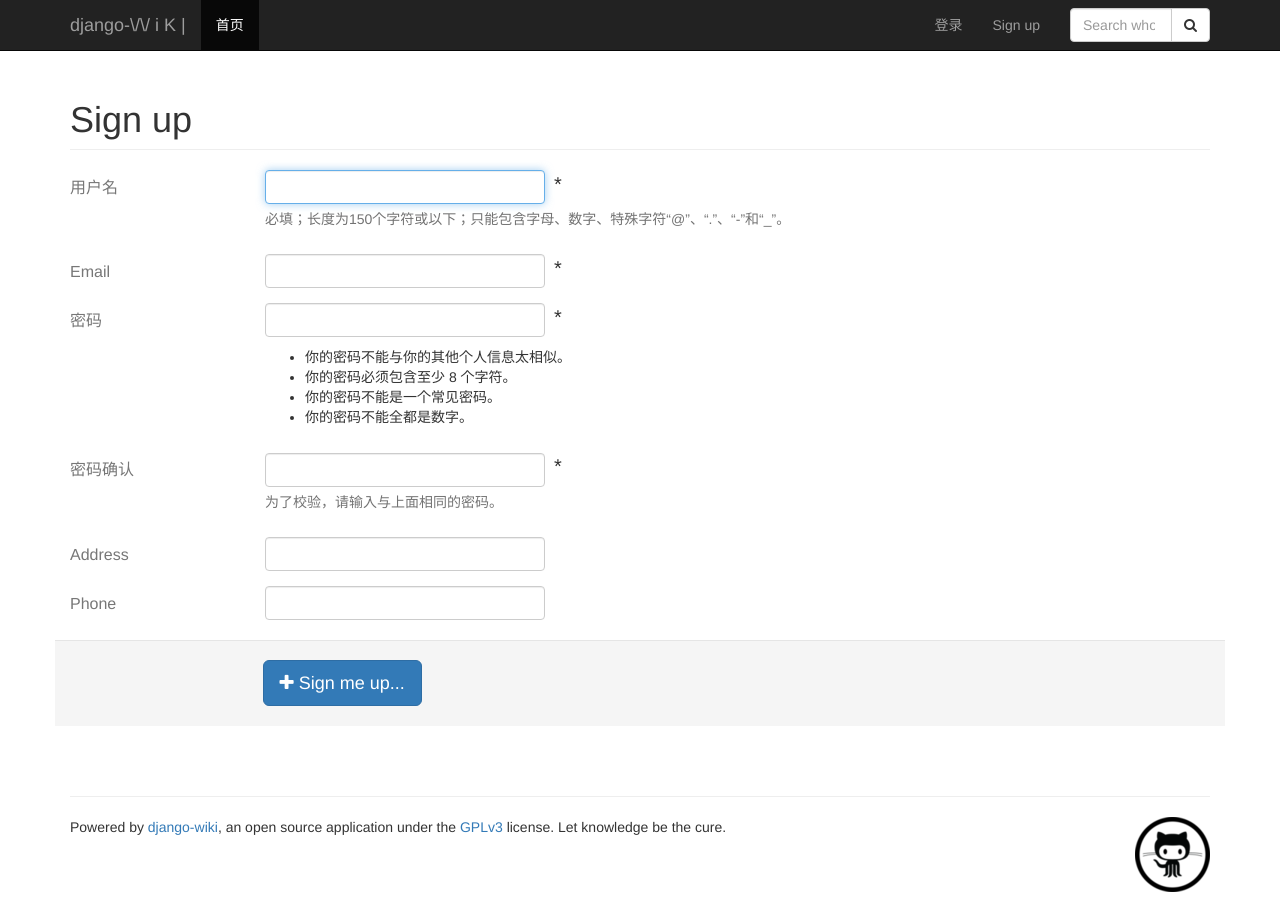
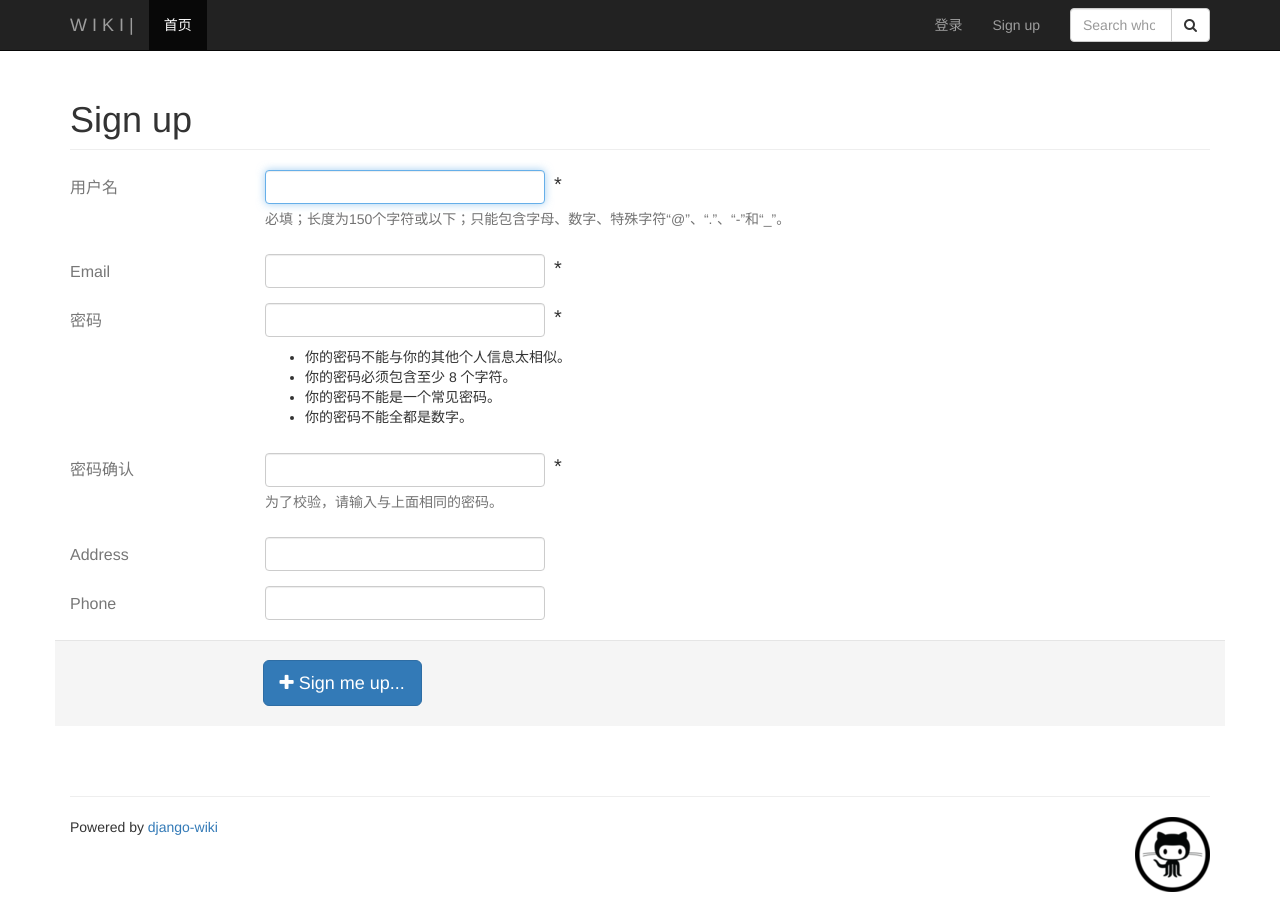
Before and after one commit to xuqil/wiki, a Django app: a page that uses wiki/templates/wiki/base_site.html in a window 1280 px wide. Run offline with Django 3.2, Linux system fonts and the light colour scheme; parts of the project's set-up code (start-up, migrations or seed data) failed here and were passed over; some libraries are stand-ins or nearby versions.

Commit message:
修改一些链接

```diff
--- a/dj_wiki2/settings.py
+++ b/dj_wiki2/settings.py
@@ -55,7 +55,7 @@ MIDDLEWARE = [
     'django.middleware.security.SecurityMiddleware',
     'django.contrib.sessions.middleware.SessionMiddleware',
     'django.middleware.common.CommonMiddleware',
-    'django.middleware.csrf.CsrfViewMiddleware',
+    # 'django.middleware.csrf.CsrfViewMiddleware',
     'django.contrib.auth.middleware.AuthenticationMiddleware',
     'django.contrib.messages.middleware.MessageMiddleware',
     'django.middleware.clickjacking.XFrameOptionsMiddleware',
--- a/wiki/templates/wiki/base_site.html
+++ b/wiki/templates/wiki/base_site.html
@@ -2,11 +2,10 @@
 <html lang="en">
   <head>
     <meta charset="utf-8">
-    <title>{% block wiki_pagetitle %}{% endblock %}{% block wiki_site_title %} - django-\/\/  i K |{% endblock %}</title>
+    <title>{% block wiki_pagetitle %}{% endblock %}{% block wiki_site_title %} - WIKI |{% endblock %}</title>
     <meta name="viewport" content="width=device-width, initial-scale=1.0">
     <meta http-equiv="X-UA-Compatible" content="IE=edge">
     <meta name="description" content="">
-    <meta name="author" content="www.django-wiki.org">
 
     <!-- Le styles -->
     <link href="{% static "wiki/bootstrap/css/wiki-bootstrap.min.css" %}" rel="stylesheet">
@@ -29,7 +28,7 @@
             <span class="icon-bar"></span>
           </button>
           {% block wiki_header_branding %}
-          <a class="navbar-brand" href="{% url 'wiki:root' %}">django-\/\/ i K |</a>
+          <a class="navbar-brand" href="{% url 'wiki:root' %}">W I K I |</a>
           {% endblock %}
         </div>
         <div class="navbar-collapse collapse">
@@ -113,7 +112,7 @@
           {% block wiki_header_navlinks %}
           <ul class="nav navbar-nav">
             <li class="active"><a href="/">{% trans "Home" %}</a></li>
-<!--            <li><a href="https://github.com/django-wiki/django-wiki" target="_blank">{% trans "About" %}</a></li>-->
+<!--            <li><a href="https://github.com/xuqil/wiki" target="_blank">{% trans "About" %}</a></li>-->
           </ul>
           {% endblock %}
         </div>
@@ -134,11 +133,11 @@
       <footer id="wiki-footer">
         <hr />
         {% block wiki_footer_logo %}
-        <a href="https://github.com/django-wiki/django-wiki" class="pull-right"><img src="{% static "wiki/img/github_icon.png" %}" /></a>
+        <a href="https://github.com/xuqil/wiki" class="pull-right"><img src="{% static "wiki/img/github_icon.png" %}" /></a>
         {% endblock %}
         {% block wiki_footer_prepend %}
         {% endblock %}
-        <p>{% blocktrans %}Powered by <a href="http://www.django-wiki.org">django-wiki</a>, an open source application under the <a href="http://www.gnu.org/licenses/quick-guide-gplv3.html">GPLv3</a> license. Let knowledge be the cure.{% endblocktrans %}</p>
+        <p>{% blocktrans %}Powered by <a href="https://github.com/xuqil/wiki">django-wiki</a> {% endblocktrans %}</p>
         <div class="clearfix"></div>
       </footer>
       </div>
```
